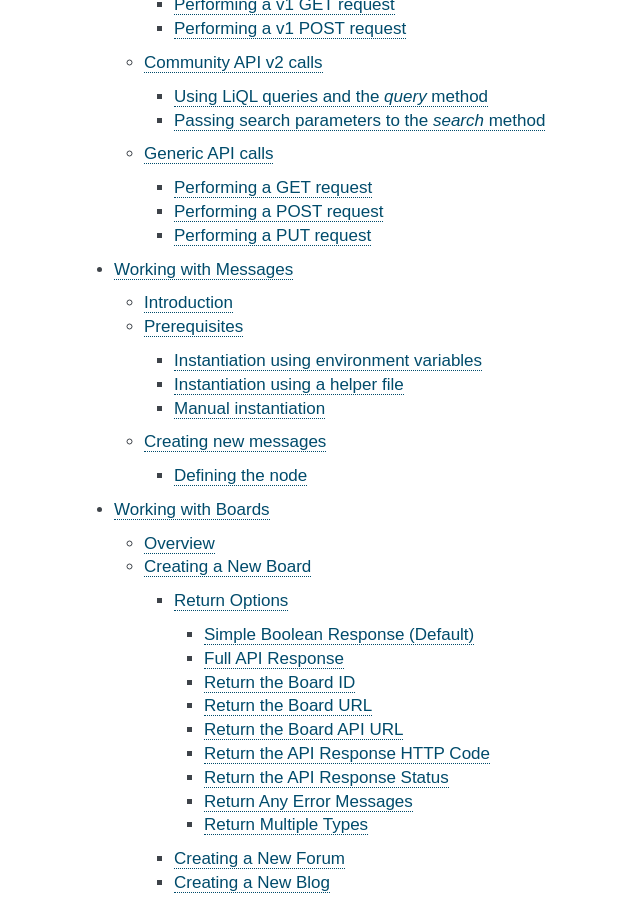
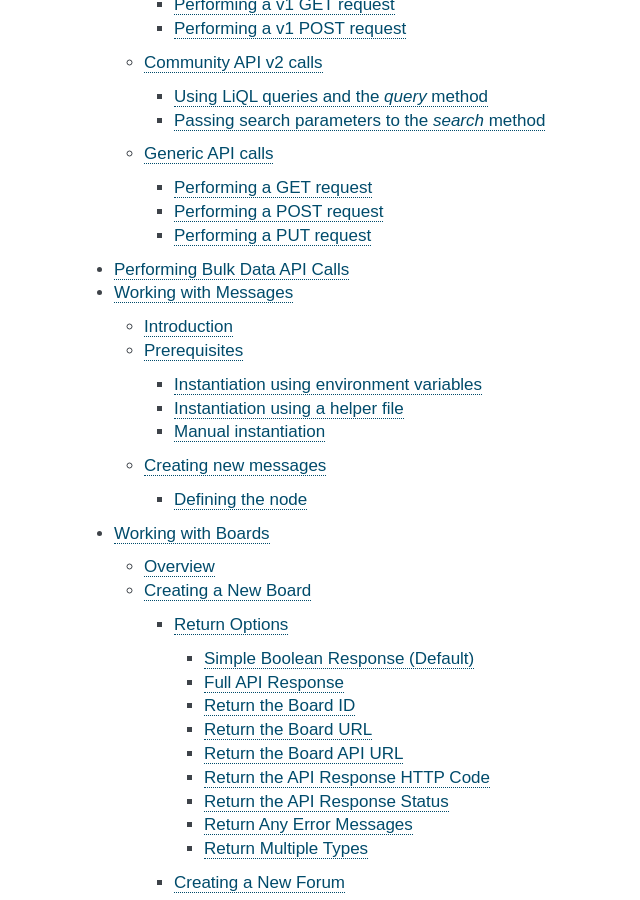
Before and after one commit to jeffshurtliff/khoros, a Sphinx documentation site: the page built from docs/index.rst, in a window 1280 px wide and 900 px high, scrolled down 731 px. Shown: the whole window, without its empty margins (336-976 px from the left). Built offline with Sphinx 7.4.7, drawn with Linux system fonts in a browser that asks for light colours.

Commit message:
Created docs/bulk-data-api.rst and added it to docs/index.rst (#54)

```diff
--- /dev/null
+++ b/docs/bulk-data-api.rst
@@ -0,0 +1,4 @@
+##############################
+Performing Bulk Data API Calls
+##############################
+.. warning:: This page is still in progress and sections may be missing or unfinished.
--- a/docs/index.rst
+++ b/docs/index.rst
@@ -12,6 +12,7 @@
 
    introduction
    community-api-calls
+   bulk-data-api
    messages
    boards
    group-hubs
```
